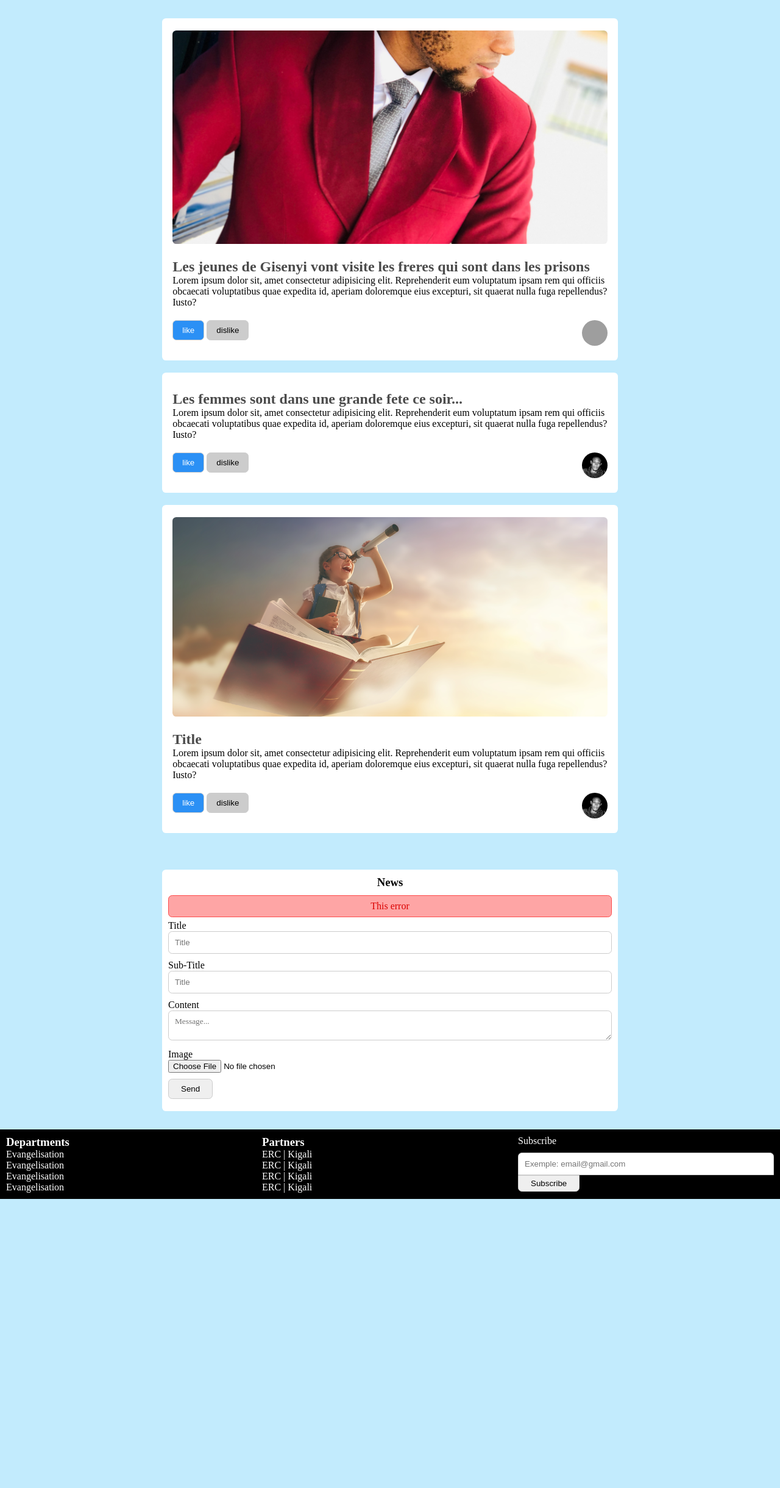
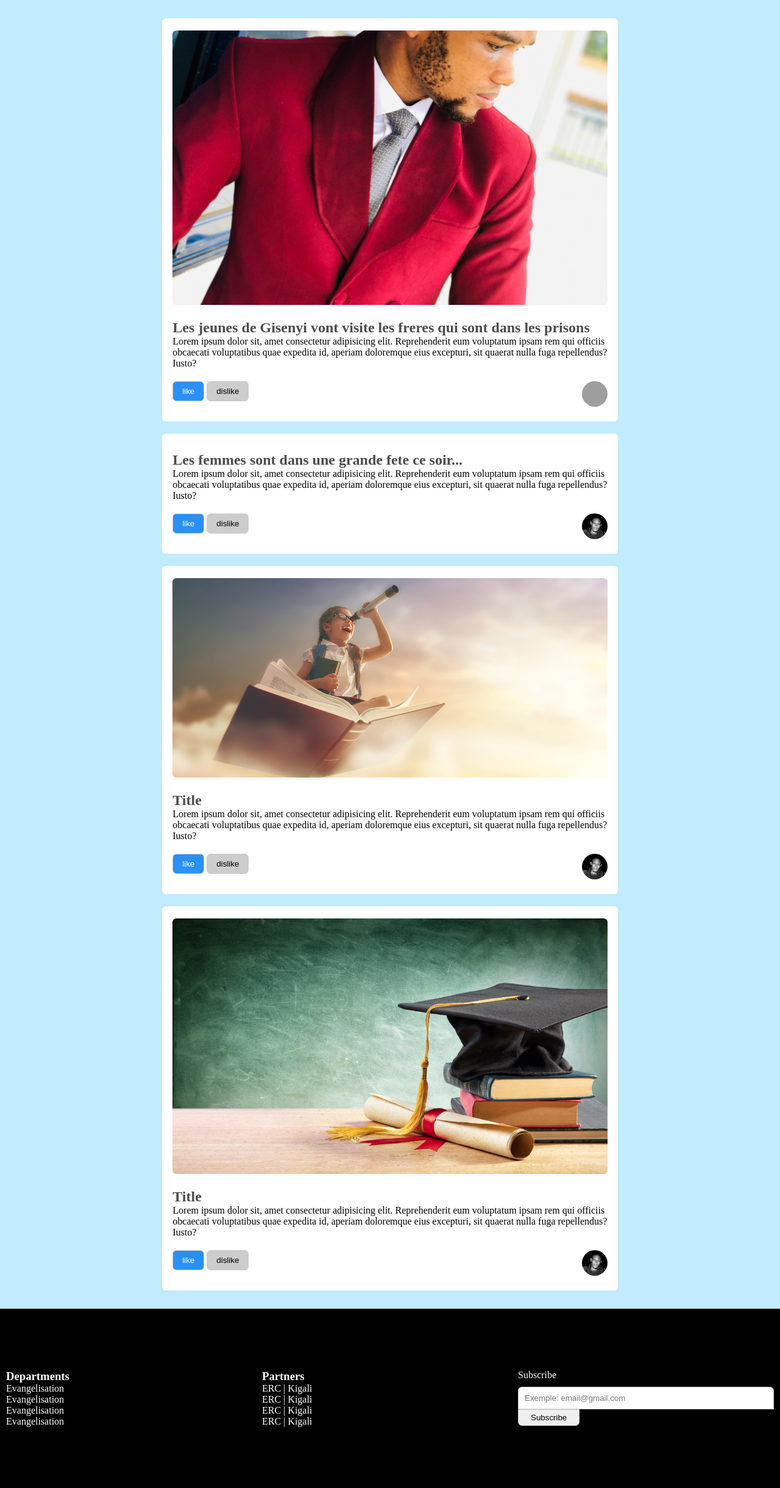
Before and after one commit to Jean-pierre14/erc_rwanda, a PHP site: page / in a window 1280 px wide. Shown: the part 50-2490 px from the top of the page at 61% size. Before the commit the page ends 2016 px from the top, so only its background shows below. Run offline with PHP 8.4, Linux system fonts and the light colour scheme; grey boxes are pictures that could not be loaded.

Commit message:
Structure of the website

```diff
--- a/assets/css/style.css
+++ b/assets/css/style.css
@@ -169,7 +169,7 @@
   -o-object-fit: cover;
      object-fit: cover;
   width: 100%;
-  max-height: 350px;
+  max-height: 450px;
   border-radius: 0.4rem;
 }
 .box .card .cardHeader .img-max:focus {
@@ -258,10 +258,8 @@
      -moz-user-select: none;
       -ms-user-select: none;
           user-select: none;
-  bottom: 0;
-  left: 0;
   width: 100%;
-  padding: 10px;
+  padding: 100px 10px;
   color: var(--White);
   background-color: var(--black);
   display: grid;
@@ -287,6 +285,18 @@
 .footer ul {
   list-style: none;
 }
+@media (max-width: 768px) {
+  .footer {
+    display: grid;
+    grid-template-columns: 1fr;
+    gap: 20px;
+    text-align: center;
+  }
+  .footer input,
+.footer button {
+    width: 90%;
+  }
+}
 
 .wrapper {
   -webkit-user-select: none;
--- a/assets/css/style.scss
+++ b/assets/css/style.scss
@@ -156,7 +156,7 @@
             .img-max {
                 object-fit: cover;
                 width: 100%;
-                max-height: 350px;
+                max-height: 450px;
                 border-radius: .4rem;
                 &:focus {
                     height: auto;
@@ -246,10 +246,8 @@
 
 .footer {
     user-select: none;
-    bottom: 0;
-    left: 0;
     width: 100%;
-    padding: 10px;
+    padding: 100px 10px;
     color: var(--White);
     background-color: var(--black);
     display: grid;
@@ -276,6 +274,18 @@
     ul {
         list-style: none;
     }
+    @media(max-width: 768px) {
+        & {
+            display: grid;
+            grid-template-columns: 1fr;
+            gap: 20px;
+            text-align: center;
+            input,
+            button {
+                width: 90%;
+            }
+        }
+    }
 }
 
 .wrapper {
--- /dev/null
+++ b/donate.php
@@ -0,0 +1,6 @@
+<?php include_once "./includes/header.php";?>
+<?php include_once "./includes/navbar.php";?>
+
+<?php include_once "./pages/admin/donate.php";?>
+
+<?php include_once "./includes/footer.php";?>
--- /dev/null
+++ b/includes/header.php
@@ -0,0 +1,10 @@
+<!DOCTYPE html>
+<html lang="en">
+
+<head>
+    <meta charset="UTF-8">
+    <meta http-equiv="X-UA-Compatible" content="IE=edge">
+    <meta name="viewport" content="width=device-width, initial-scale=1.0">
+    <title>ERC | Gisenyi</title>
+    <link rel="stylesheet" href="./assets/css/style.css">
+</head>
--- /dev/null
+++ b/includes/navbar.php
@@ -0,0 +1,15 @@
+<nav>
+        <div class="logo">
+            <a href="index.html">ERC | Gisenyi</a>
+        </div>
+
+        <div class="links">
+            <ul>
+                <li><a href="" class="active">Home</a></li>
+                <li><a href="">Videos</a></li>
+                <li><a href="">Subscribes</a></li>
+                <li><a href="">About Us</a></li>
+                <li><a href="">Donate</a></li>
+            </ul>
+        </div>
+    </nav>
--- a/pages/admin/index.php
+++ b/index.php
@@ -1,32 +1,8 @@
-<!DOCTYPE html>
-<html lang="en">
-
-<head>
-    <meta charset="UTF-8">
-    <meta http-equiv="X-UA-Compatible" content="IE=edge">
-    <meta name="viewport" content="width=device-width, initial-scale=1.0">
-    <title>ERC | Gisenyi</title>
-    <link rel="stylesheet" href="./assets/css/style.css">
-</head>
+<?php include_once "./includes/header.php";?>
+<?php include_once "./includes/navbar.php";?>
 
 <body>
-    <nav>
-        <div class="logo">
-            <a href="index.html">ERC | Gisenyi</a>
-        </div>
-
-        <div class="links">
-            <ul>
-                <li><a href="" class="active">Home</a></li>
-                <li><a href="">Videos</a></li>
-                <li><a href="">Subscribes</a></li>
-                <li><a href="">About Us</a></li>
-                <li><a href="">Donate</a></li>
-            </ul>
-        </div>
-    </nav>
-
-    <div class="wrapper">
+    <div class="wrapper news-list">
         <div class="box">
             <div class="card">
                 <div class="cardHeader">
@@ -91,64 +67,30 @@
                 </div>
             </div>
         </div>
-    </div>
-
-    <div class="wrapper">
         <div class="box">
-            <h3>News</h3>
-            <form action="#" class="myForm">
-                <div class="error-text">This error</div>
-                <div class="group">
-                    <label for="title">Title</label>
-                    <input type="text" id="title" name="title" placeholder="Title" class="input">
+            <div class="card">
+                <div class="cardHeader">
+                    <img src="./assets/img/student2.jpg" alt="news" class="img-max">
                 </div>
-                <div class="group">
-                    <label for="sub-title">Sub-Title</label>
-                    <input type="text" name="title" id="sub-title" placeholder="Title" class="input">
+                <div class="cardBody">
+                    <h2>Title</h2>
+                    <p>
+                        Lorem ipsum dolor sit, amet consectetur adipisicing elit. Reprehenderit eum voluptatum ipsam rem qui officiis obcaecati voluptatibus quae expedita id, aperiam doloremque eius excepturi, sit quaerat nulla fuga repellendus? Iusto?
+                    </p>
                 </div>
-                <div class="group">
-                    <label for="content">Content</label>
-                    <textarea name="content" id="content" class="textarea" placeholder="Message..."></textarea>
+                <div class="cardFooter">
+                    <div class="">
+                        <button class="btn btn-primary like">like</button>
+                        <button class="btn btn-danger dislike">dislike</button>
+                    </div>
+                    <div class="">
+                        <img title="Rodrigue masengo" src="./assets/img/rodrigue.jpg" alt="poster profil">
+                    </div>
                 </div>
-                <div class="group">
-                    <label for="img">Image</label>
-                    <input type="file" name="img" id="img">
-                </div>
-                <div class="group">
-                    <button>Send <i class="fa fa-send"></i></button>
-                </div>
-            </form>
+            </div>
         </div>
     </div>
-    <div class="footer">
-        <div>
-            <h3>Departments</h3>
-            <ul>
-                <li>Evangelisation</li>
-                <li>Evangelisation</li>
-                <li>Evangelisation</li>
-                <li>Evangelisation</li>
-            </ul>
-        </div>
-        <div>
-            <h3>Partners</h3>
-            <ul>
-                <li>ERC | Kigali</li>
-                <li>ERC | Kigali</li>
-                <li>ERC | Kigali</li>
-                <li>ERC | Kigali</li>
-            </ul>
-        </div>
-        <div>
-            <form class="abonnement" action="#">
-                <div class="group">
-                    <label for="email">Subscribe</label>
-                    <input type="email" name="email" id="email" placeholder="Exemple: email@gmail.com" class="input">
-                    <button type="button">Subscribe</button>
-                </div>
-            </form>
-        </div>
-    </div>
+    <?php include_once "./includes/footer.php";?>
 </body>
 
 </html>
```
Also changed, not shown: includes/footer.php (added, +29 -0 lines), videos.php (added, +8 -0 lines), assets/css/style.min.css, pages/includes.php (added), pages/includes/header.php (added), 1 other file.
